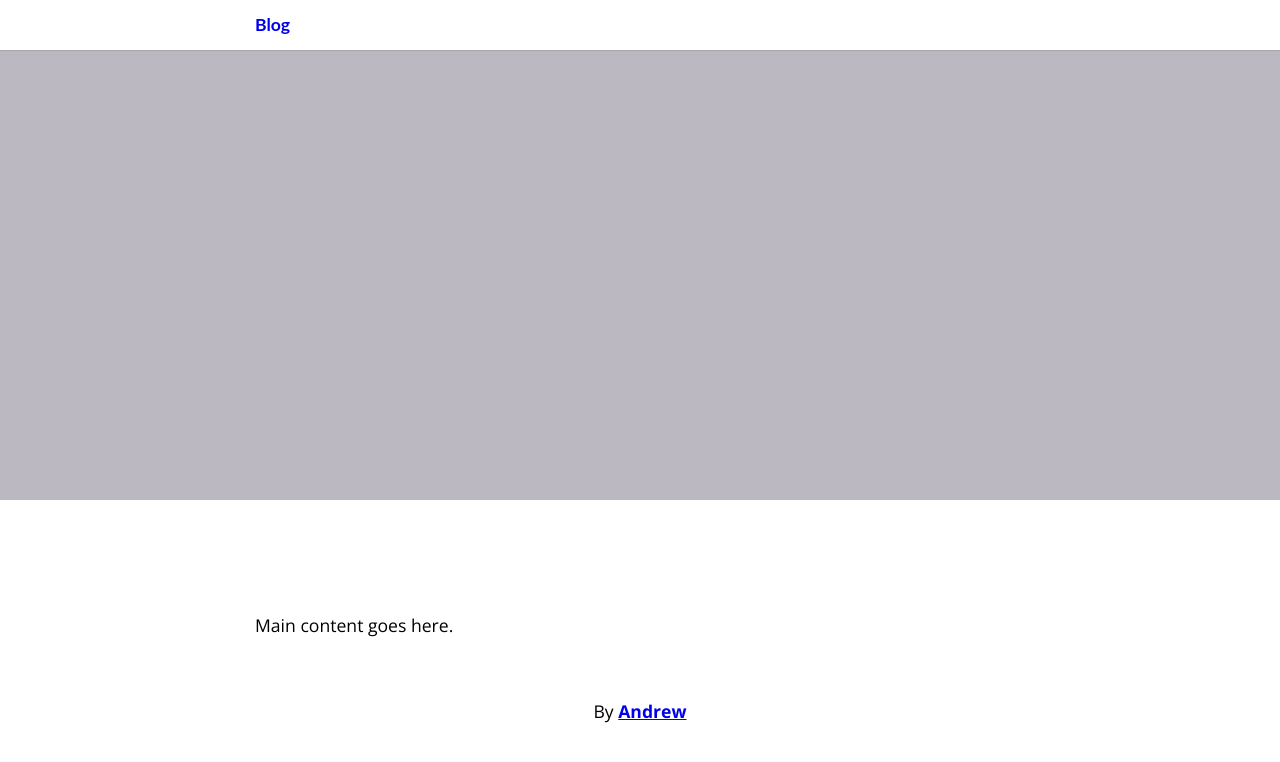
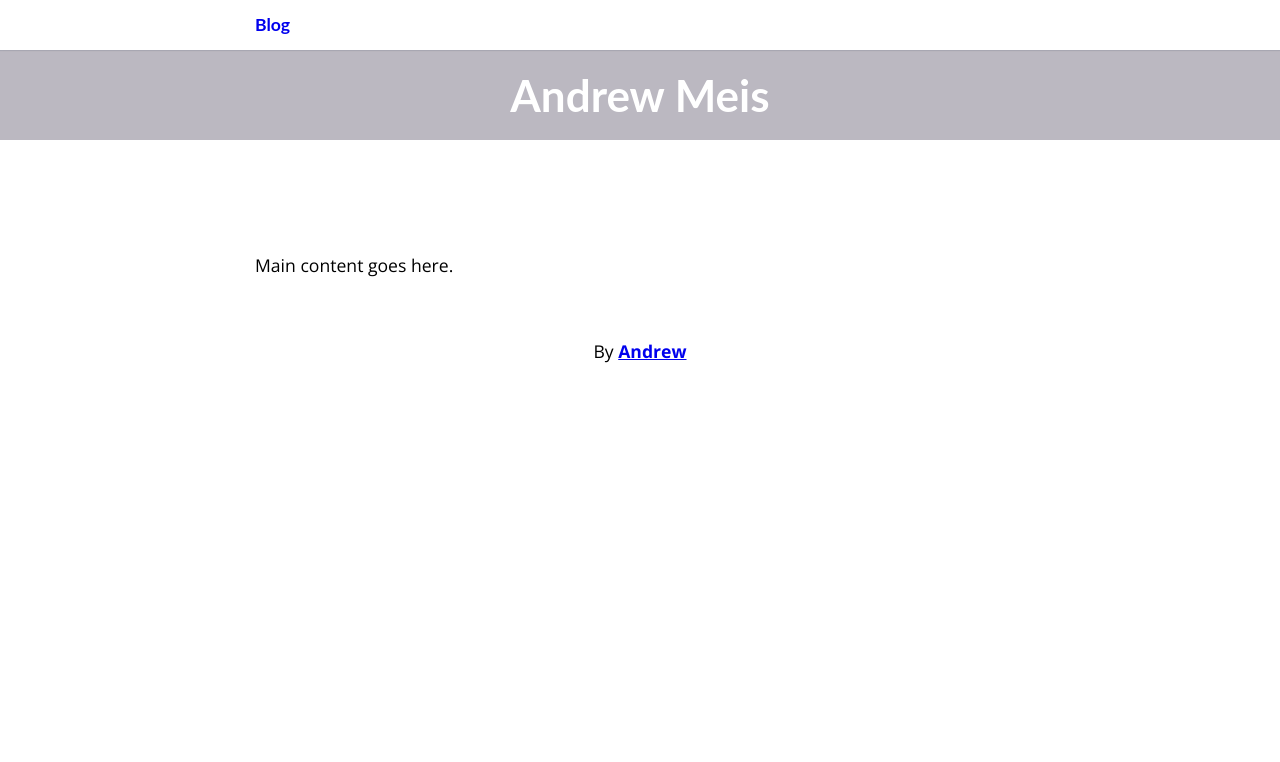
Before and after one commit to meisandrew/meisandrew.github.io, a Jekyll site: the page built from index.html, in a window 1280 px wide. Shown: the top 762 px of the page. Built offline with Jekyll 4.4.1, drawn with Linux system fonts in a browser that asks for light colours; some web fonts are replaced.

Commit message:
modifications

```diff
--- a/_sass/_base.scss
+++ b/_sass/_base.scss
@@ -1,5 +1,5 @@
 $content-width: 800px;
-$main: #bbb8c1;
+$main: #FFFFFF;
 $font-style: 'Open Sans', sans-serif;
 $font-color: 'Red';
 $link-color: 'Blue';
--- a/_sass/_layout.scss
+++ b/_sass/_layout.scss
@@ -41,7 +41,7 @@
 	padding: 0px 15px;
 	text-align: center;
 	margin: 50px 0 0;
-	height: 50vh;
+	height: 10vh;
 	display: flex;
 	justify-content: center;
 	align-items: center;
```
